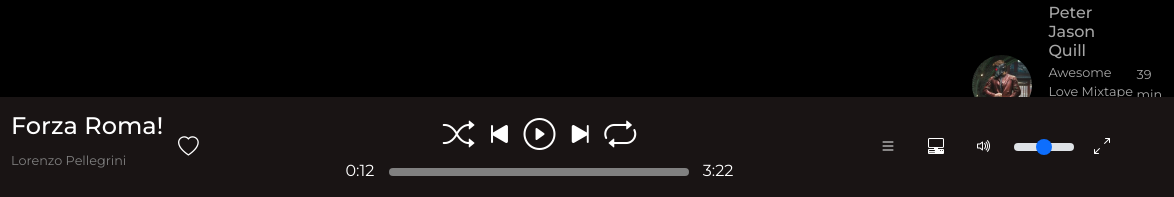
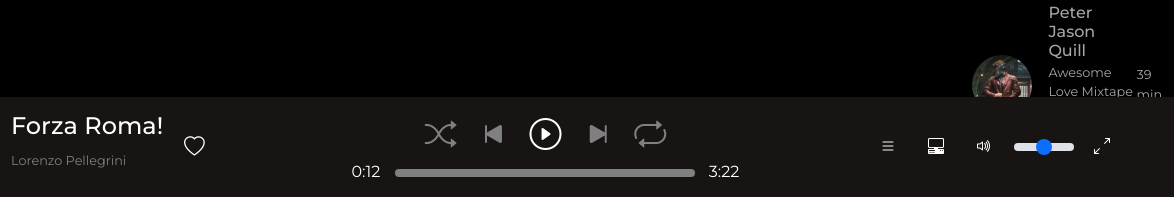
Before and after one commit to danydifilippo/20221017_BuildWeek2_Team-2, a website: page index.html in a window 1280 px wide. Shown: the part 603-800 px from the top of the page, 106-1280 px from the left. Drawn offline with nearby package versions, Linux system fonts and the light colour scheme; no server answers.

Commit message:
fix buttons audio

```diff
--- a/assets/js/script.js
+++ b/assets/js/script.js
@@ -140,3 +140,15 @@ function selectedHeart() {
 	btnHeart.classList.toggle("d-none");
 	btnHeartFill.classList.toggle("d-none");
 }
+
+function selectedPlayPause() {
+	let btnPlay = document.getElementById("btn_play");
+	let btnPause = document.getElementById("btn_pause");
+
+	btnPlay.classList.toggle("d-none");
+	btnPause.classList.toggle("d-none");
+}
+
+function selectedBtnAudioColorizeGreen(event) {
+	console.log(event);
+}
--- a/assets/scss/style.scss
+++ b/assets/scss/style.scss
@@ -139,6 +139,11 @@ p {
 	color: white;
 	width: 100%;
 	height: 100px;
+
+	button {
+		background-color: transparent;
+		border: none;
+	}
 }
 
 #cover-player {
@@ -156,8 +161,7 @@ p {
 	display: flex;
 	align-items: center;
 	font-size: 1.3rem;
-	// color: grey;
-	// color: green;
+	color: white;
 
 	.bi-heart-fill {
 		color: green;
@@ -212,6 +216,29 @@ p {
 	margin-right: 2rem;
 }
 
+#btn_play-pause--audio {
+	color: white;
+}
+
+i:hover {
+	cursor: pointer;
+}
+
+.bi-shuffle,
+.bi-skip-start-fill,
+.bi-skip-end-fill,
+.bi-repeat {
+	color: grey;
+
+	&:hover {
+		color: white;
+	}
+}
+
+.btn_colorize-green {
+	color: green;
+}
+
 @keyframes progress-animation {
 	0% {
 		width: 0%;
--- a/index.html
+++ b/index.html
@@ -160,19 +160,25 @@
             <h4>Forza Roma!</h4>
             <p id="sub-test_player">Lorenzo Pellegrini</p>
           </div>
-          <div id="heart-player" onclick="selectedHeart()">
+          <button id="heart-player" onclick="selectedHeart()">
             <i class="bi bi-heart d-flex" id="heart"></i>
             <i class="bi bi-heart-fill d-none" id="heart-fill"></i>
-          </div>
+          </button>
         </div>
         <div class="d-flex flex-column justify-content-center align-items-center">
+
           <div id="controls_player">
-            <i class="bi bi-shuffle"></i>
-            <i class="bi bi-skip-start-fill"></i>
-            <i class="bi bi-play-circle"></i>
-            <i class="bi bi-skip-end-fill"></i>
-            <i class="bi bi-repeat"></i>
+
+            <button onclick="selectedBtnAudioColorizeGreen(event)"><i class="bi bi-shuffle"></i></button>
+            <button><i class="bi bi-skip-start-fill"></i></button>
+            <button id="btn_play-pause--audio" onclick="selectedPlayPause()">
+              <i class="bi bi-play-circle" id="btn_play"></i>
+              <i class="bi bi-pause-circle-fill d-none" id="btn_pause"></i>
+            </button>
+            <button><i class="bi bi-skip-end-fill"></i></button>
+            <button><i class="bi bi-repeat"></i></button>
           </div>
+
           <div id="filler-bar">
             <span id="progress-time">0:12</span>
 
```
Also changed, not shown: assets/css/style.css.
